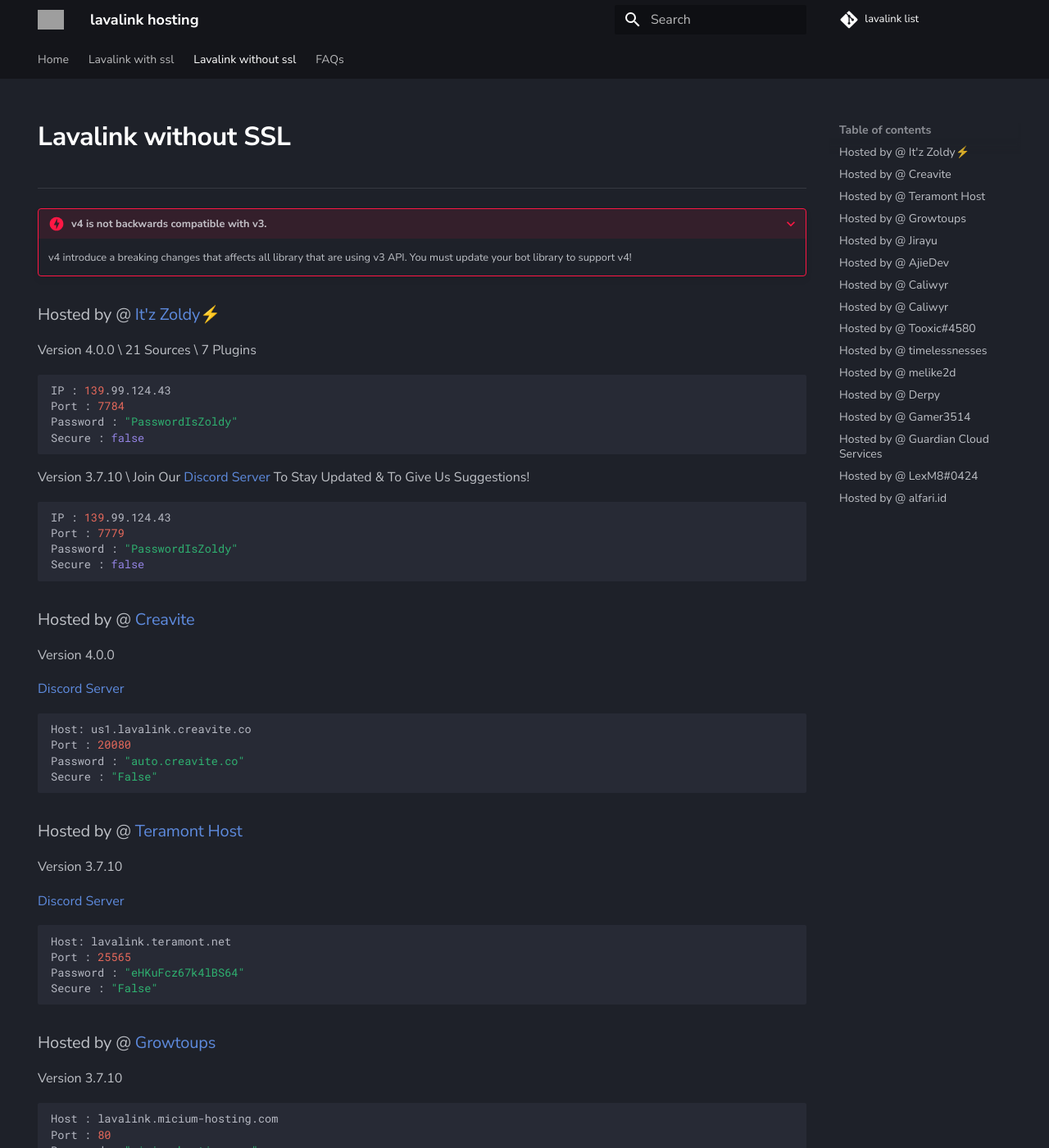
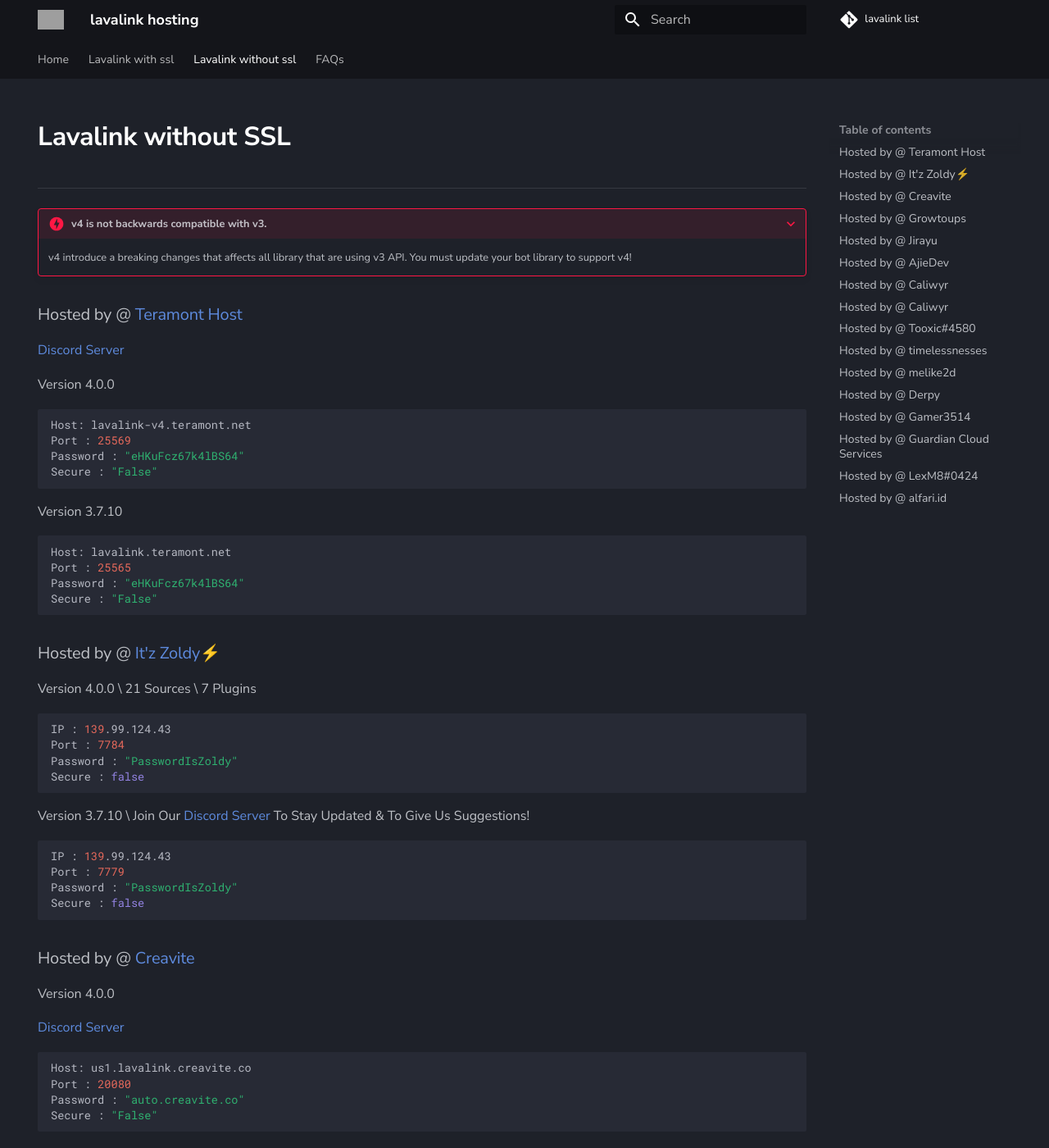
Before and after one commit to DarrenOfficial/lavalink-list, an MkDocs documentation site: the page built from docs/NoSSL/lavalink-without-ssl.md, in a window 1280 px wide and 1400 px high. Shown: the whole window at 82% size. Built offline with MkDocs 1.6.1 and Material for MkDocs 9.7.7, drawn with Linux system fonts in a browser that asks for light colours; comment, search, counter and statistics services are not loaded; grey boxes are pictures that could not be loaded.

Commit message:
Add new server without-ssl

````diff
--- a/docs/NoSSL/lavalink-without-ssl.md
+++ b/docs/NoSSL/lavalink-without-ssl.md
@@ -16,6 +16,25 @@ description: Without SSL should work out of the box!
 
     v4 introduce a breaking changes that affects all library that are using v3 API.
     You must update your bot library to support v4!
+
+### Hosted by @ [Teramont Host](https://www.teramont.net/)
+[Discord Server](https://www.teramont.net/discord)
+
+Version 4.0.0
+```bash
+Host: lavalink-v4.teramont.net
+Port : 25569
+Password : "eHKuFcz67k4lBS64"
+Secure : "False"
+```
+
+Version 3.7.10
+```bash
+Host: lavalink.teramont.net
+Port : 25565
+Password : "eHKuFcz67k4lBS64"
+Secure : "False"
+```
 
 ### Hosted by @ [It'z Zoldy⚡](https://discord.gg/CUT7JpK9HF)
 Version 4.0.0 \ 21 Sources \ 7 Plugins
@@ -42,17 +61,6 @@ Version 4.0.0
 Host: us1.lavalink.creavite.co
 Port : 20080
 Password : "auto.creavite.co"
-Secure : "False"
-```
-
-### Hosted by @ [Teramont Host](https://www.teramont.net/)
-Version 3.7.10
-
-[Discord Server](https://www.teramont.net/discord)
-```bash
-Host: lavalink.teramont.net
-Port : 25565
-Password : "eHKuFcz67k4lBS64"
 Secure : "False"
 ```
 
````
